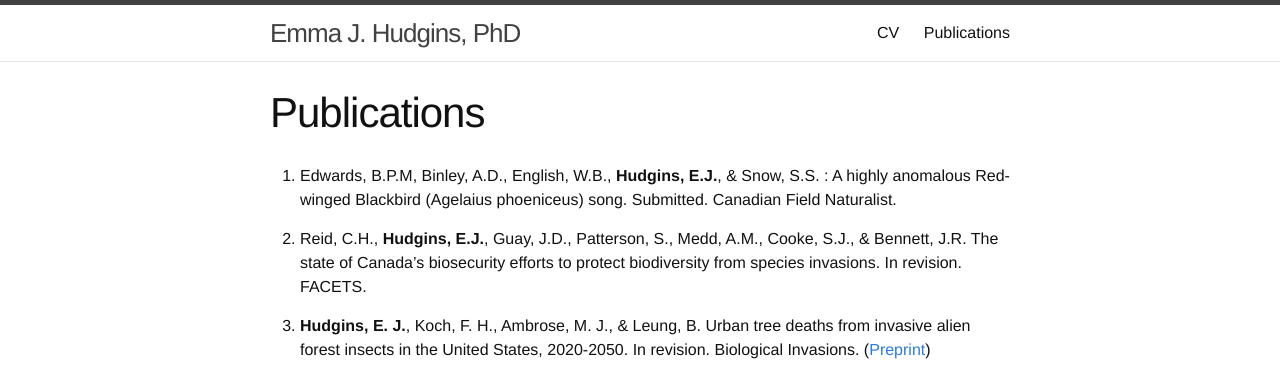
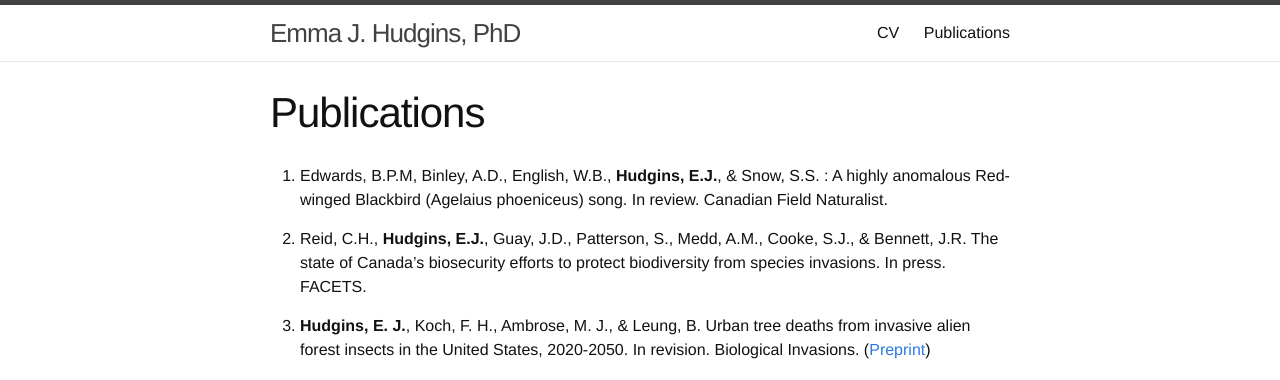
Before and after one commit to emmajhudgins/emmajhudgins.github.io, a Jekyll site: the page built from publications.md, in a window 1280 px wide and 900 px high. Shown: the top 380 px of the window. Built offline with Jekyll 4.4.1, drawn with Linux system fonts in a browser that asks for light colours; nearby versions of some CDN libraries; some web fonts are replaced.

Commit message:
Update publications.md

```diff
--- a/publications.md
+++ b/publications.md
@@ -8,9 +8,9 @@ order: 2
 
 ---
 
-13. Edwards, B.P.M, Binley, A.D., English, W.B., **Hudgins, E.J.**, & Snow, S.S. : A highly anomalous Red-winged Blackbird (Agelaius phoeniceus) song. Submitted. Canadian Field Naturalist.
+13. Edwards, B.P.M, Binley, A.D., English, W.B., **Hudgins, E.J.**, & Snow, S.S. : A highly anomalous Red-winged Blackbird (Agelaius phoeniceus) song. In review. Canadian Field Naturalist.
 
-12. Reid, C.H., **Hudgins, E.J.**, Guay, J.D., Patterson, S., Medd, A.M., Cooke, S.J., & Bennett, J.R. The state of Canada's biosecurity efforts to protect biodiversity from species invasions. In revision. FACETS.
+12. Reid, C.H., **Hudgins, E.J.**, Guay, J.D., Patterson, S., Medd, A.M., Cooke, S.J., & Bennett, J.R. The state of Canada's biosecurity efforts to protect biodiversity from species invasions. In press. FACETS.
 
 
 11. **Hudgins, E. J.**, Koch, F. H., Ambrose, M. J., & Leung, B. Urban tree deaths from invasive alien forest insects in the United States, 2020-2050. In revision. Biological Invasions. ([Preprint](https://doi.org/10.1101/2021.04.24.441210))
```
